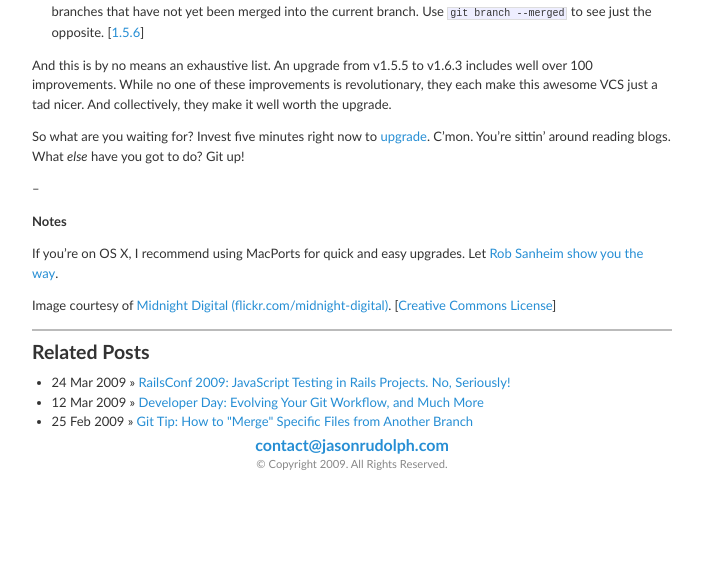
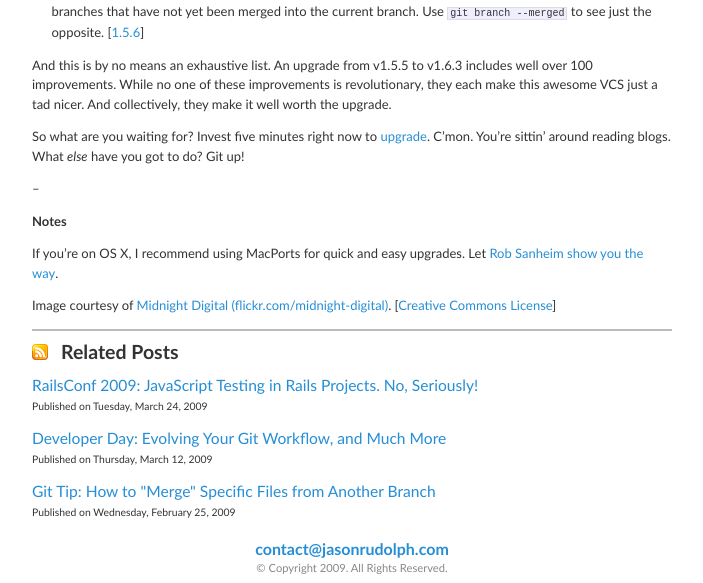
Before and after one commit to asclepius/paulkulyk.com, a Jekyll site: the page built from blog/_posts/2009-05-27-git-up-10-reasons-to-upgrade-your-old-git-installation.markdown, in a window 1280 px wide. Shown: the part 1984-2567 px from the top of the page, without its empty margins (288-991 px from the left). Built offline with Jekyll 4.4.1, drawn with Linux system fonts in a browser that asks for light colours; Markdown is read by kramdown in place of the engine named in the settings; comment, search, counter and statistics services are not loaded; before the commit the page ends 2464 px from its top, so only the background shows below that.

Commit message:
Add feed icon/links and style post lists
  - Add feed icon/link on blog index page and on post layout
  - Unify style of post lists shown on blog index page and in
    the "related posts" section of the post layout

```diff
--- a/_layouts/post.html
+++ b/_layouts/post.html
@@ -31,11 +31,18 @@ pre_title_label: ":jasonrudolph =&gt; :blog &gt;&gt; "
 <hr />
 
 {% if site.related_posts | size > 0 %}
-  <div id="related">
+  <div id="related-posts">
+    <a href="http://feeds.feedburner.com/jasonrudolph" title="Jason Rudolph - Atom/RSS Feed">
+      <img src="/images/rss-icon-traditional-16.png" alt="RSS" class="inline-left"/>
+    </a>
+
     <h2>Related Posts</h2>
     <ul class="posts">
       {% for post in site.related_posts limit:3 %}
-        <li><span>{{ post.date | date_to_string }}</span> &raquo; <a href="{{ post.url }}">{{ post.title }}</a></li>
+      <li>
+        <span class="title"><a href="{{ post.url }}" title="{{ post.title }}">{{ post.title }}</a></span>
+        <span class="published_on">Published on {{ post.date | date: "%A, %B %d, %Y" }}</span>
+      </li>
       {% endfor %}
     </ul>
   </div>
--- a/css/screen.css
+++ b/css/screen.css
@@ -182,11 +182,21 @@ ul.header-links li {
 	display: block;
 }
 
-.post-list {
-  margin-top: 1em;
-  margin-bottom: 1em;
+ul.posts {
+	list-style: none;
+	margin-left: 0;
+	padding-left: 0em;
+	text-indent: -1.5em;
 }
 
-.post-list .title {
+ul.posts li {
+  margin: 1em 0;
+}
+
+ul.posts .title {
   font-size: 120%;
 }
+
+#related-posts .posts {
+  clear: both;
+}
```
Also changed, not shown: blog/index.md (+10 -4 lines), images/rss-icon-traditional-16.png (added), images/rss-icon-traditional-32.png (added).
